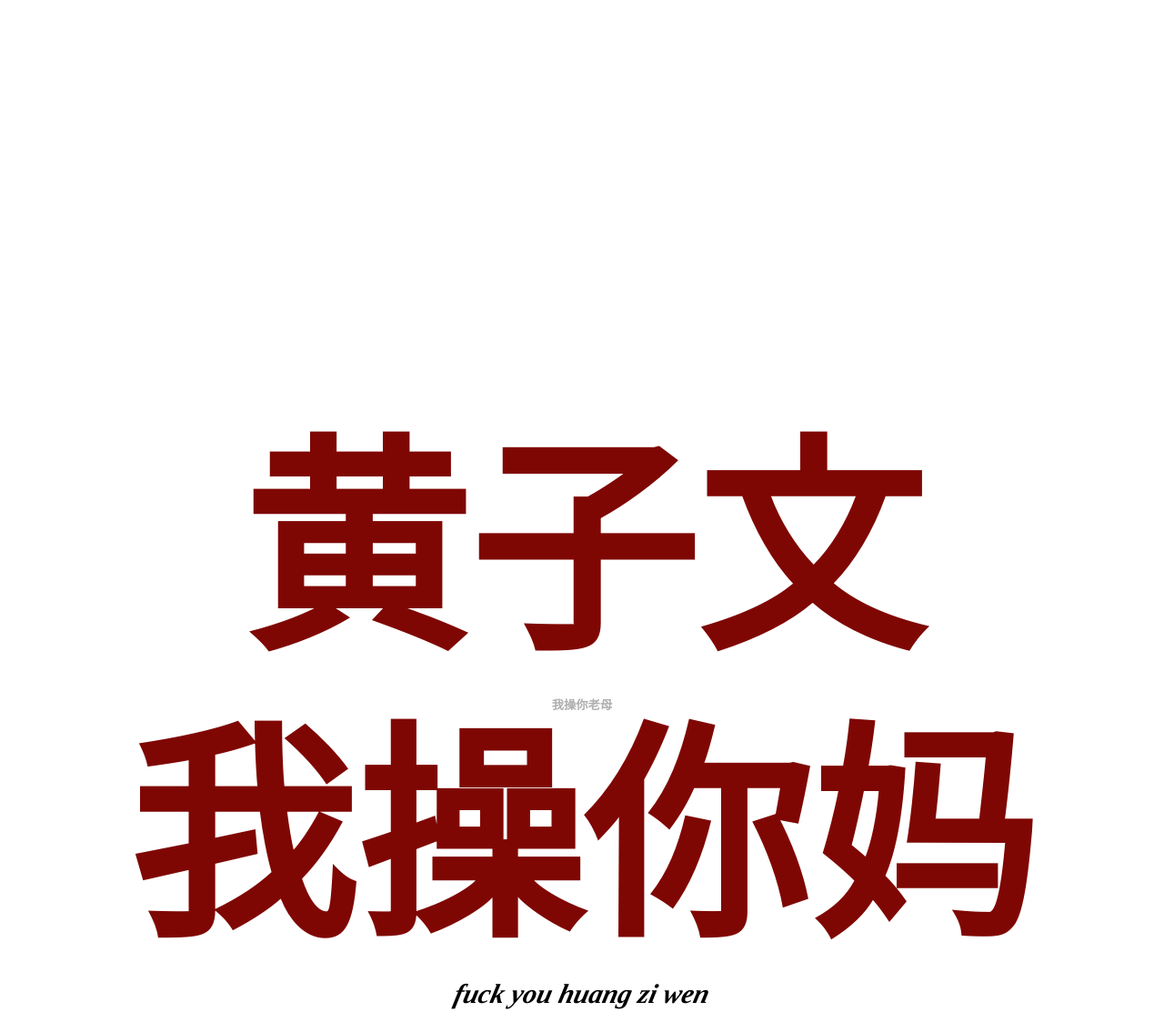
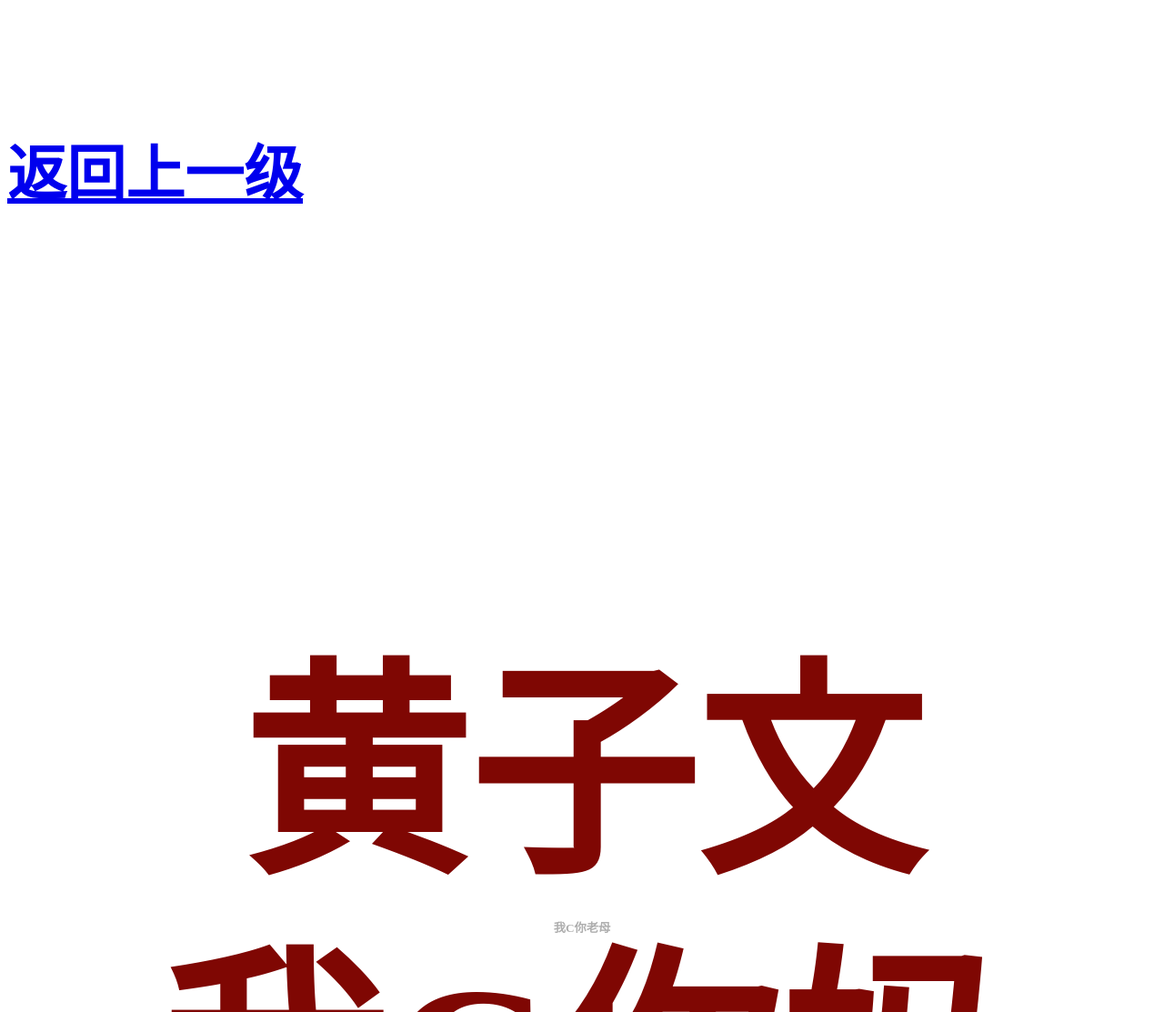
Before and after one commit to YuMqx/dempwz, a plain HTML site: page po/hzw.html in a window 1280 px wide. Shown: the part 60-1173 px from the top of the page at 91% size. Drawn offline with Linux system fonts and the light colour scheme.

Commit message:
Add files via upload

```diff
--- a/po/hzw.html
+++ b/po/hzw.html
@@ -30,14 +30,18 @@
 			color: #b7b7b7;
 			font-family: "隶书";
 			}
+			h6{
+				font-size: 65px;
+			}
 		</style>
 
 	</head>
 	<body>
 		<h3 align="left""><sup>nc</sup></h3>
+		<h6><a href="index.html" style="transform: translateY(-100px);">返回上一级</a></h6>
 		<h1 align="center" style="transform: translateY(250px);">黄子文</h1>
-		<h5 align="center" style="transform: translateY(80px);">我操你老母</h5>
-		<h1 align="center" style="transform: translateY(-150px);">我操你妈</h1>
+		<h5 align="center" style="transform: translateY(80px);">我C你老母</h5>
+		<h1 align="center" style="transform: translateY(-150px);">我C你妈</h1>
 		<h4 align="center" style="transform: translateY(-325px);"><i>fuck you huang zi wen</i></h4>
 		<h3 align="right";"><sub>sb</sub></h3>
 		<p align="left">我把宝藏都藏在了那个地方去找吧!<p>
```
Also changed, not shown: po/rt.html (+4 -1 lines).
